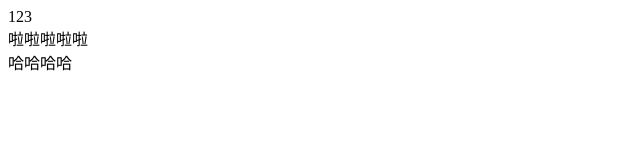
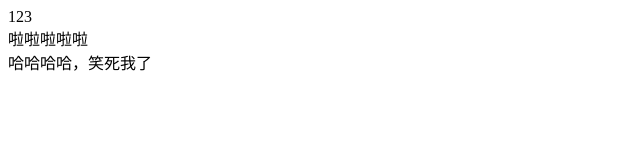
Before and after one commit to Joan177/git-demo, a plain HTML site: page index.html in a window 1280 px wide. Shown: the full height of the page, 0-640 px from the left. Drawn offline with Linux system fonts and the light colour scheme.

Commit message:
A程序员第四次提交

```diff
--- a/index.html
+++ b/index.html
@@ -9,6 +9,6 @@
 <body>
     123
     <div>啦啦啦啦啦</div>
-    <div>哈哈哈哈</div>
+    <div>哈哈哈哈，笑死我了</div>
 </body>
 </html>
```
